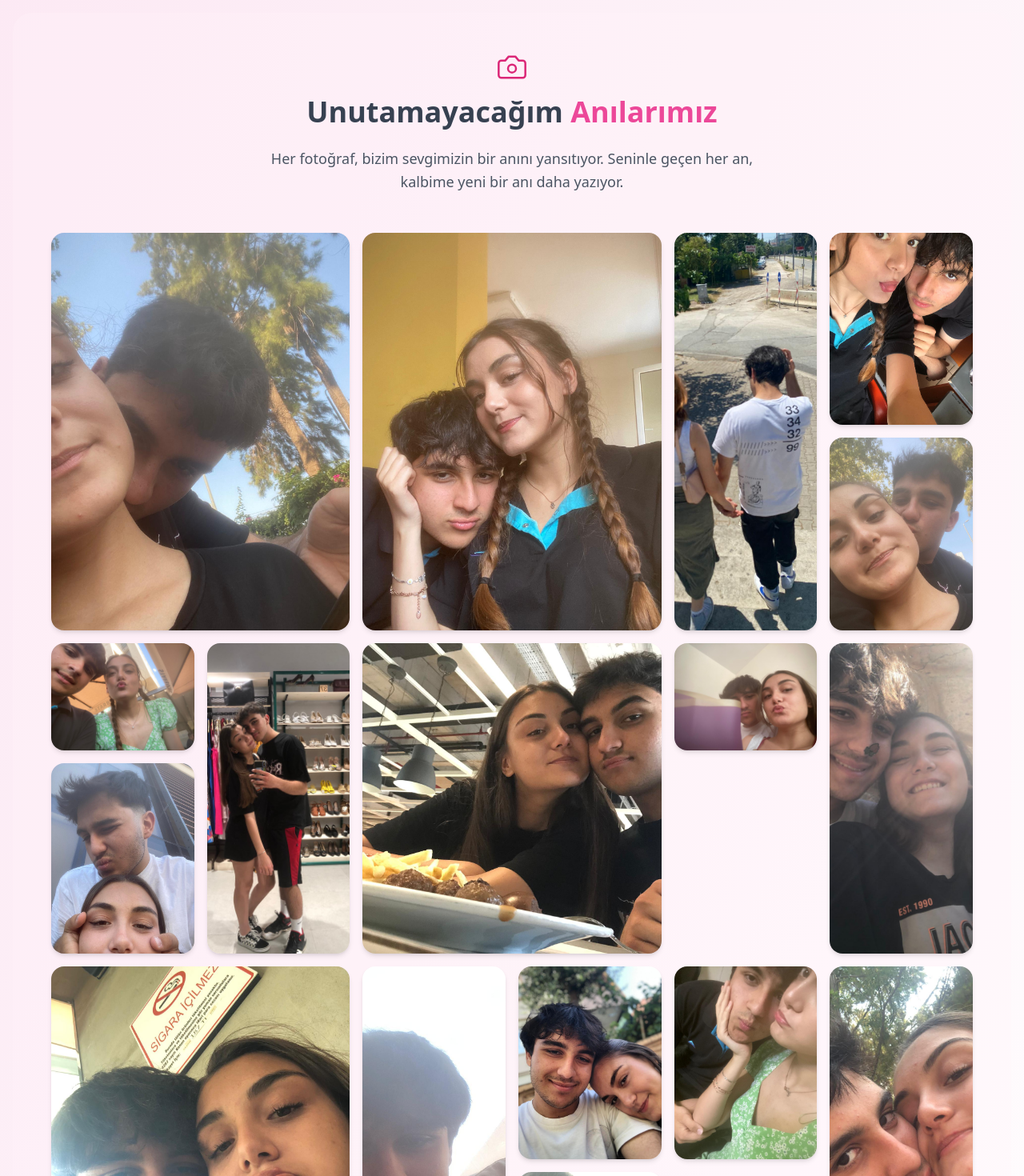
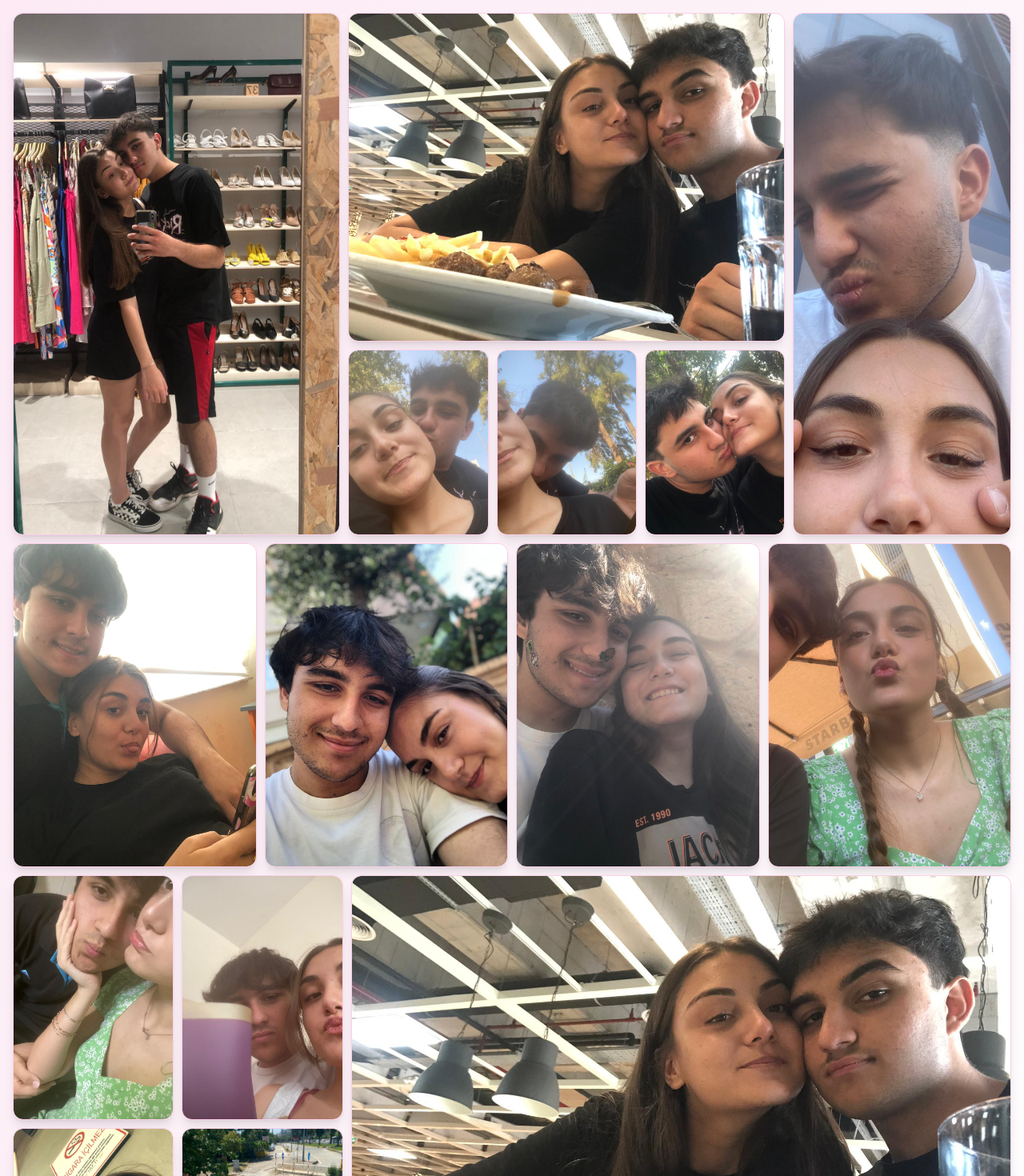
Before and after one commit to muhammedkartci/muhammedkartci-deneme, a Next.js app: page / in a window 1280 px wide. Shown: the part 660-2130 px from the top of the page at 80% size. Built offline with nearby package versions, Linux system fonts and the light colour scheme.

Commit message:
Galeri kısmı yeniden tasarlandı

```diff
--- a/app/globals.css
+++ b/app/globals.css
@@ -2,93 +2,83 @@
 @tailwind components;
 @tailwind utilities;
 
-body {
-  font-family: Arial, Helvetica, sans-serif;
+* {
+  font-family: -apple-system, BlinkMacSystemFont, "Segoe UI", Roboto, "Helvetica Neue", Arial, sans-serif;
+  font-weight: 400;
 }
 
-@layer utilities {
-  .text-balance {
-    text-wrap: balance;
+@keyframes fade-in {
+  from {
+    opacity: 0;
+    transform: translateY(20px);
+  }
+
+  to {
+    opacity: 1;
+    transform: translateY(0);
   }
 }
 
-@layer base {
-  :root {
-    --background: 0 0% 100%;
-    --foreground: 0 0% 3.9%;
-    --card: 0 0% 100%;
-    --card-foreground: 0 0% 3.9%;
-    --popover: 0 0% 100%;
-    --popover-foreground: 0 0% 3.9%;
-    --primary: 0 0% 9%;
-    --primary-foreground: 0 0% 98%;
-    --secondary: 0 0% 96.1%;
-    --secondary-foreground: 0 0% 9%;
-    --muted: 0 0% 96.1%;
-    --muted-foreground: 0 0% 45.1%;
-    --accent: 0 0% 96.1%;
-    --accent-foreground: 0 0% 9%;
-    --destructive: 0 84.2% 60.2%;
-    --destructive-foreground: 0 0% 98%;
-    --border: 0 0% 89.8%;
-    --input: 0 0% 89.8%;
-    --ring: 0 0% 3.9%;
-    --chart-1: 12 76% 61%;
-    --chart-2: 173 58% 39%;
-    --chart-3: 197 37% 24%;
-    --chart-4: 43 74% 66%;
-    --chart-5: 27 87% 67%;
-    --radius: 0.5rem;
-    --sidebar-background: 0 0% 98%;
-    --sidebar-foreground: 240 5.3% 26.1%;
-    --sidebar-primary: 240 5.9% 10%;
-    --sidebar-primary-foreground: 0 0% 98%;
-    --sidebar-accent: 240 4.8% 95.9%;
-    --sidebar-accent-foreground: 240 5.9% 10%;
-    --sidebar-border: 220 13% 91%;
-    --sidebar-ring: 217.2 91.2% 59.8%;
+@keyframes slide-up {
+  from {
+    opacity: 0;
+    transform: translateY(40px);
   }
-  .dark {
-    --background: 0 0% 3.9%;
-    --foreground: 0 0% 98%;
-    --card: 0 0% 3.9%;
-    --card-foreground: 0 0% 98%;
-    --popover: 0 0% 3.9%;
-    --popover-foreground: 0 0% 98%;
-    --primary: 0 0% 98%;
-    --primary-foreground: 0 0% 9%;
-    --secondary: 0 0% 14.9%;
-    --secondary-foreground: 0 0% 98%;
-    --muted: 0 0% 14.9%;
-    --muted-foreground: 0 0% 63.9%;
-    --accent: 0 0% 14.9%;
-    --accent-foreground: 0 0% 98%;
-    --destructive: 0 62.8% 30.6%;
-    --destructive-foreground: 0 0% 98%;
-    --border: 0 0% 14.9%;
-    --input: 0 0% 14.9%;
-    --ring: 0 0% 83.1%;
-    --chart-1: 220 70% 50%;
-    --chart-2: 160 60% 45%;
-    --chart-3: 30 80% 55%;
-    --chart-4: 280 65% 60%;
-    --chart-5: 340 75% 55%;
-    --sidebar-background: 240 5.9% 10%;
-    --sidebar-foreground: 240 4.8% 95.9%;
-    --sidebar-primary: 224.3 76.3% 48%;
-    --sidebar-primary-foreground: 0 0% 100%;
-    --sidebar-accent: 240 3.7% 15.9%;
-    --sidebar-accent-foreground: 240 4.8% 95.9%;
-    --sidebar-border: 240 3.7% 15.9%;
-    --sidebar-ring: 217.2 91.2% 59.8%;
+
+  to {
+    opacity: 1;
+    transform: translateY(0);
   }
 }
 
-@layer base {
-  * {
-    @apply border-border;
+.animate-fade-in {
+  animation: fade-in 1s ease-out;
+}
+
+.animate-slide-up {
+  animation: slide-up 1s ease-out 0.3s both;
+}
+
+/* Custom scrollbar */
+::-webkit-scrollbar {
+  width: 8px;
+}
+
+::-webkit-scrollbar-track {
+  background: #fdf2f8;
+}
+
+::-webkit-scrollbar-thumb {
+  background: #f9a8d4;
+  border-radius: 4px;
+}
+
+::-webkit-scrollbar-thumb:hover {
+  background: #f472b6;
+}
+
+.row {
+  flex: 1;
+  display: flex;
+  flex-direction: row;
+  gap: 10px;
+  align-items: stretch;
+  flex-wrap: wrap;
+}
+
+.col {
+  min-width: 100px;
+  flex: 1;
+  display: flex;
+  flex-direction: column;
+  gap: 10px;
+}
+
+@media (max-width: 768px) {
+  .row {
+    flex-direction: column;
   }
-  body {
-    @apply bg-background text-foreground;
-  }
+
+
+
 }
--- a/app/page.tsx
+++ b/app/page.tsx
@@ -1,5 +1,6 @@
 "use client"
 import { Calendar, Heart, Camera } from "lucide-react"
+import Image from "next/image"
 import { useState, useEffect } from "react"
 
 function LiveTimer() {
@@ -58,84 +59,102 @@ function LiveTimer() {
     </div>
   )
 }
+function PhotoGallery() {
+  return (
+    <div className="col">
+      <div className="row">
+        <div className="col" style={{ flex: 1.5 }}>
+          <div className="row">
+            <PhotoCard src="/images/mamis-irmik-(3).jpeg" alt="Memory" />
+          </div>
+        </div>
+        <div className="col" style={{ flex: 2 }}>
+          <div className="row">
 
-function PhotoGallery() {
-  const photos = [
-    { id: 1, size: "large", src: "/images/mamis-irmik-(1).jpeg", alt: "Romantic sunset moment" },
-    { id: 2, size: "large", src: "/images/mamis-irmik-(6).jpeg", alt: "Happy together" },
-    { id: 3, size: "medium", src: "/images/mamis-irmik-(10).jpeg", alt: "Candlelight dinner" },
-    { id: 4, size: "small", src: "/images/mamis-irmik-(7).jpeg", alt: "Coffee date" },
-    { id: 5, size: "small", src: "/images/mamis-irmik-(2).jpeg", alt: "Laughing together" },
-    { id: 6, size: "small", src: "/images/mamis-irmik-(15).jpeg", alt: "Sweet moment" },
-    { id: 7, size: "medium", src: "/images/mamis-irmik-(3).jpeg", alt: "Garden walk" },
-    { id: 8, size: "large", src: "/images/mamis-irmik-(16).jpeg", alt: "Dancing together" },
-    { id: 9, size: "small", src: "/images/mamis-irmik-(8).jpeg", alt: "Beach sunset" },
-    { id: 10, size: "medium", src: "/images/mamis-irmik-(14).jpeg", alt: "Romantic picnic" },
-    { id: 11, size: "small", src: "/images/mamis-irmik-(18).jpeg", alt: "City walk" },
-    { id: 12, size: "large", src: "/images/mamis-irmik-(9).jpeg", alt: "Stargazing night" },
-    { id: 13, size: "medium", src: "/images/mamis-irmik-(4).jpeg", alt: "Cozy evening" },
-    { id: 14, size: "small", src: "/images/mamis-irmik-(13).jpeg", alt: "Adventure time" },
-    { id: 15, size: "small", src: "/images/mamis-irmik-(12).jpeg", alt: "Celebration" },
-    { id: 16, size: "medium", src: "/images/mamis-irmik-(5).jpeg", alt: "Travel memories" },
-    { id: 17, size: "small", src: "/images/mamis-irmik-(11).jpeg", alt: "Quiet moments" },
-    { id: 18, size: "large", src: "/images/mamis-irmik-(17).jpeg", alt: "Forever together" },
-  ]
+            <div className="col">
+              <PhotoCard src="/images/mamis-irmik-(16).jpeg" alt="Memory" />
+            </div>
+          </div>
+          <div className="row">
 
-  const getSizeClasses = (size: string) => {
-    switch (size) {
-      case "large":
-        return "col-span-2 row-span-2 h-full"
-      case "medium":
-        return "col-span-1 row-span-2 h-full"
-      case "small":
-        return "col-span-1 row-span-1 h-full"
-      default:
-        return "col-span-1 row-span-1 h-full"
-    }
-  }
+            <div className="col">
+              <PhotoCard src="/images/mamis-irmik-(2).jpeg" alt="Memory" />
+            </div>
+            <div className="col">
+              <PhotoCard src="/images/mamis-irmik-(1).jpeg" alt="Memory" />
+            </div>
+            <div className="col">
+              <PhotoCard src="/images/mamis-irmik-(5).jpeg" alt="Memory" />
+            </div>
+          </div>
+        </div>
+        <div className="col" style={{ flex: 1 }}>
+          <PhotoCard src="/images/mamis-irmik-(18).jpeg" alt="Memory" />
+        </div>
+      </div>
 
-  return (
-    <div className="bg-pink-50/30 rounded-3xl p-8 md:p-12">
-      <div className="max-w-7xl mx-auto">
-        {/* Camera Icon */}
-        <div className="flex justify-center mb-4">
-          <Camera className="w-10 h-10 text-pink-600" strokeWidth={1.5} />
+      <div className="row">
+        <div className="col" style={{ flex: 1 }}>
+          <PhotoCard src="/images/mamis-irmik-(11).jpeg" alt="Memory" />
         </div>
-
-        {/* Gallery Title */}
-        <h2 className="text-3xl md:text-4xl font-light text-center mb-6">
-          <span className="font-bold text-gray-700">Unutamayacağım </span>
-          <span className="font-bold text-pink-500">Anılarımız</span>
-        </h2>
-
-        {/* Gallery Description */}
-        <p className="text-center text-gray-600 text-lg leading-relaxed max-w-2xl mx-auto mb-12">
-          Her fotoğraf, bizim sevgimizin bir anını yansıtıyor. Seninle geçen her an, kalbime yeni bir anı daha yazıyor.
-        </p>
-
-        {/* Photo Grid - 18 Photos */}
-        <div className="grid grid-cols-2 md:grid-cols-3 lg:grid-cols-6 gap-4 auto-rows-min">
-          {photos.map((photo) => (
-            <div
-              key={photo.id}
-              className={`${getSizeClasses(photo.size)} overflow-hidden rounded-2xl shadow-md hover:shadow-xl transition-all duration-500 hover:scale-105 hover:shadow-pink-200/50 cursor-pointer group relative`}
-            >
-              <img
-                src={photo.src || "/placeholder.svg"}
-                alt={photo.alt}
-                className="w-full h-full object-cover group-hover:brightness-110 transition-all duration-500"
-              />
-              <div className="absolute inset-0 bg-pink-100/0 group-hover:bg-pink-100/10 transition-all duration-500 rounded-2xl"></div>
-
-              {/* Heart icon overlay on hover */}
-              <div className="absolute top-3 right-3 opacity-0 group-hover:opacity-100 transition-opacity duration-300">
-                <Heart className="w-6 h-6 text-white fill-pink-500 stroke-pink-500" />
-              </div>
+        <div className="col" style={{ flex: 1 }}>
+          <PhotoCard src="/images/mamis-irmik-(13).jpeg" alt="Memory" />
+        </div>
+        <div className="col" style={{ flex: 1 }}>
+          <PhotoCard src="/images/mamis-irmik-(14).jpeg" alt="Memory" />
+        </div>
+        <div className="col" style={{ flex: 1 }}>
+          <PhotoCard src="/images/mamis-irmik-(15).jpeg" alt="Memory" />
+        </div>
+      </div>
+      <div className="row">
+        <div className="col" style={{ flex: 1 }}>
+          <div className="row">
+            <div className="col">
+              <PhotoCard src="/images/mamis-irmik-(12).jpeg" alt="Memory" />
             </div>
-          ))}
+            <div className="col">
+              <PhotoCard src="/images/mamis-irmik-(8).jpeg" alt="Memory" />
+            </div>
+          </div>
+          <div className="row">
+            <div className="col">
+              <PhotoCard src="/images/mamis-irmik-(9).jpeg" alt="Memory" />
+            </div>
+            <div className="col">
+              <PhotoCard src="/images/mamis-irmik-(10).jpeg" alt="Memory" />
+            </div>
+          </div>
+        </div>
+        <div className="col" style={{ flex: 2 }}>
+          <PhotoCard src="/images/mamis-irmik-(16).jpeg" alt="Memory" />
         </div>
       </div>
     </div>
+  )
+}
+
+function PhotoCard({ src, alt }: { src?: string, alt?: string }) {
+  return (
+    <div
+      className="group w-full h-full overflow-hidden border border-pink-200 shadow-lg hover:shadow-xl transition-all duration-300 transform hover:-translate-y-2 rounded-xl bg-white"
+    >
+      <div className="p-0 w-full h-full ">
+        <div className="relative w-full h-full  overflow-hidden rounded-xl"
+
+        >
+          <Image
+            src={src || "/placeholder.svg"}
+            alt={alt || `Memory`}
+            width={300}
+            height={400}
+            className={"w-full h-full object-cover transition-transform duration-300 group-hover:scale-110"}
+          />
+          <div className="absolute inset-0 bg-gradient-to-t from-pink-500/20 to-transparent opacity-0 group-hover:opacity-100 transition-opacity duration-300" />
+          <Heart className="absolute top-4 right-4 w-6 h-6 text-white opacity-0 group-hover:opacity-100 transition-opacity duration-300" />
+        </div>
+      </div>
+    </div >
   )
 }
 
@@ -147,7 +166,7 @@ export default function RomanticPage() {
         <div className="text-center max-w-4x1 mx-auto">
           <h1 className="text-4xl md:text-6xl font-light leading-tight mb-8">
             <span className="font-bold text-pink-500">Birbirimizin</span>{" "}
-            <span className="font-bold text-gray-700">olduğumuzdan <br/> bugüne kadar...</span>
+            <span className="font-bold text-gray-700">olduğumuzdan <br /> bugüne kadar...</span>
           </h1>
 
           {/* Heartfelt Paragraph */}
```
